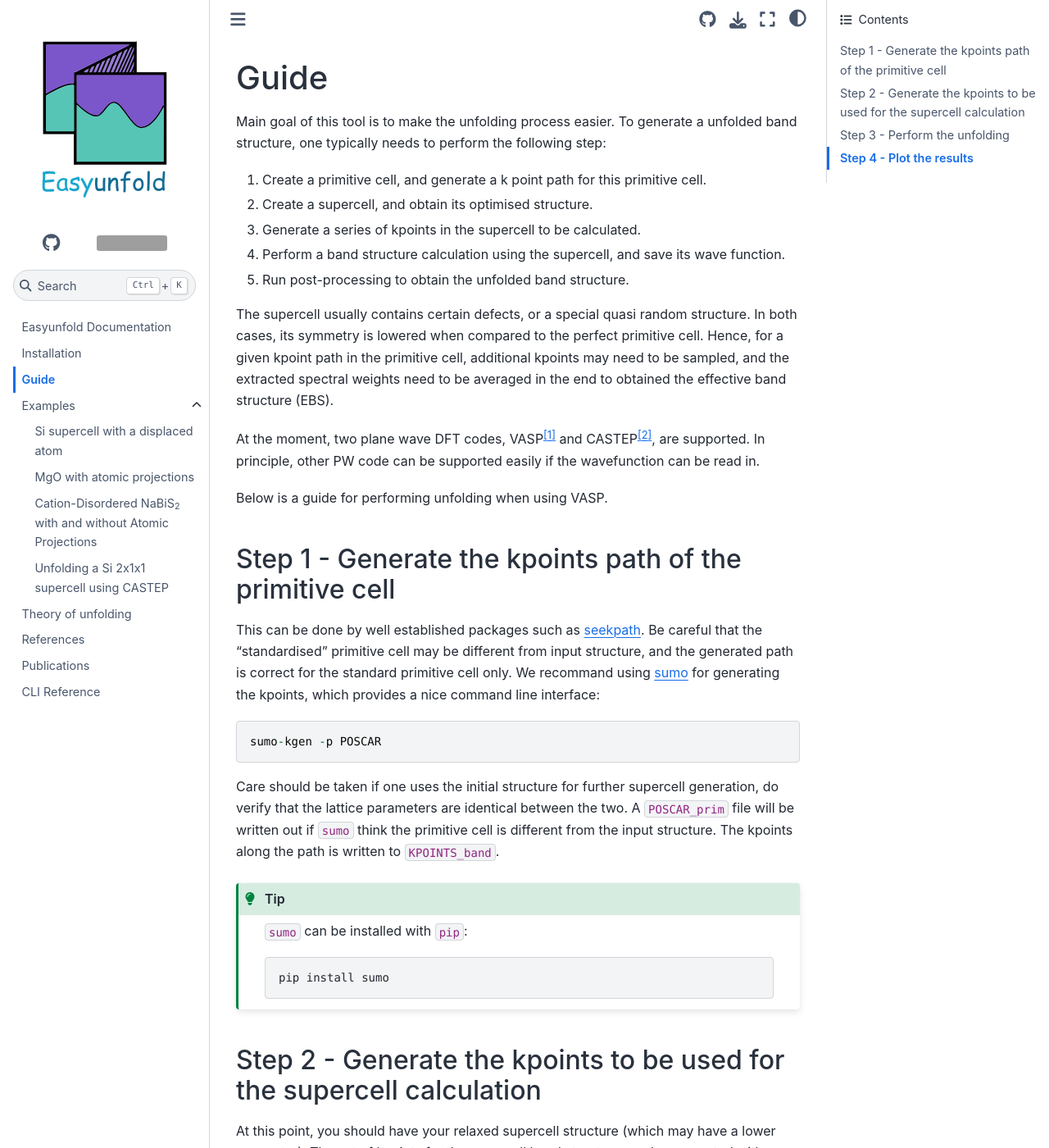
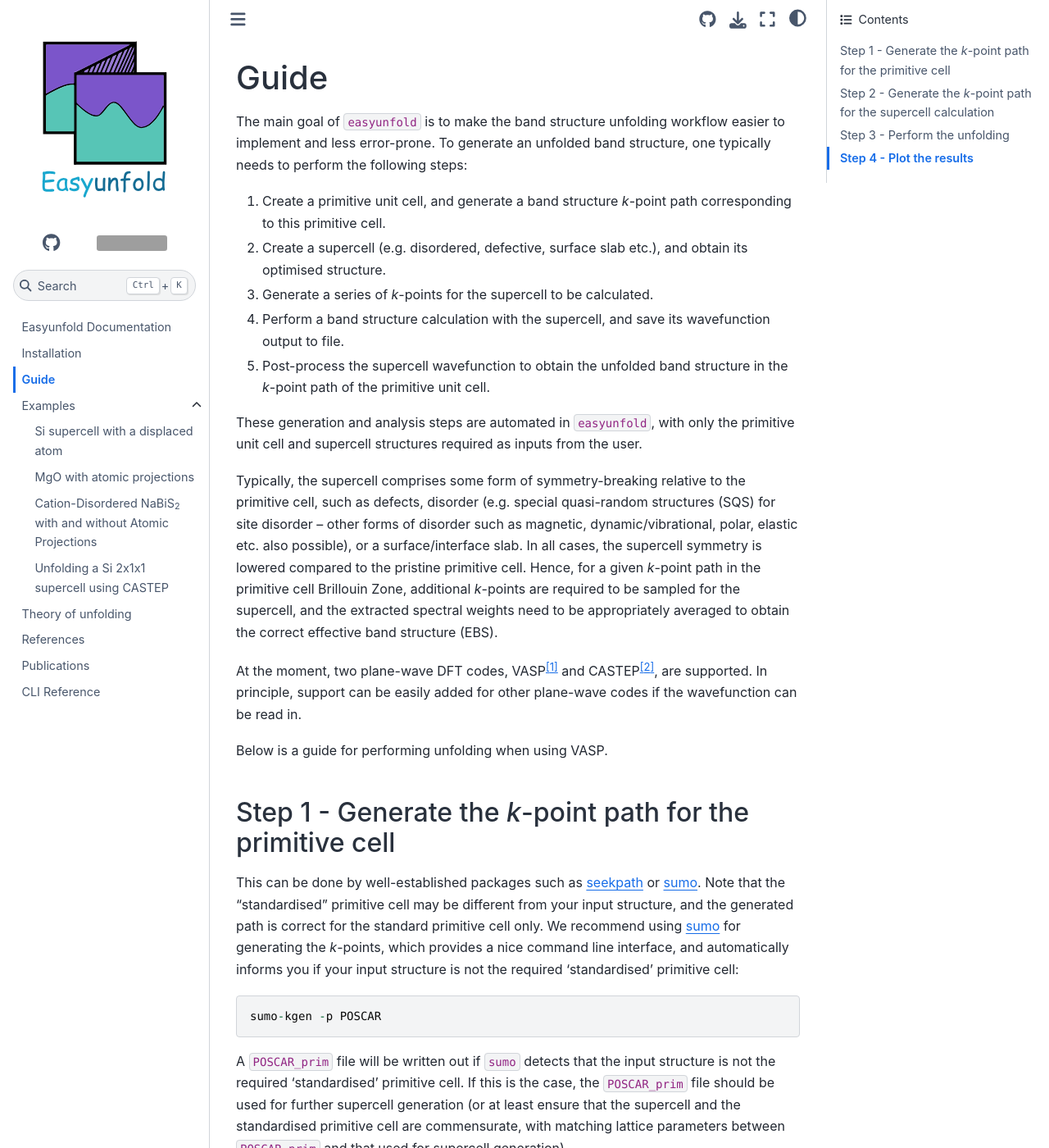
Before and after one commit to SMTG-Bham/easyunfold, a Sphinx documentation site: the page built from docs/guide.md, in a window 1280 px wide and 1400 px high. Shown: the whole window at 82% size. Built offline with Sphinx 7.4.7 and the Sphinx Book theme 1.1.4, drawn with Linux system fonts in a browser that asks for light colours; pages that are not in the unit, such as notebooks, are missing from menus; some of the changed text lies outside the part shown; grey boxes are pictures that could not be loaded.

Commit message:
Update `Guide` docs

````diff
--- a/docs/guide.md
+++ b/docs/guide.md
@@ -1,39 +1,56 @@
 # Guide
 
-Main goal of this tool is to make the unfolding process easier.
-To generate a unfolded band structure, one typically needs to perform the following step:
+The main goal of `easyunfold` is to make the band structure unfolding workflow easier to implement and
+less error-prone. To generate an unfolded band structure, one typically needs to perform the following
+steps:
 
-1. Create a primitive cell, and generate a k point path for this primitive cell.
-2. Create a supercell, and obtain its optimised structure.
-3. Generate a series of kpoints in the supercell to be calculated.
-4. Perform a band structure calculation using the supercell, and save its wave function.
-5. Run post-processing to obtain the unfolded band structure.
+1. Create a primitive unit cell, and generate a band structure _k_-point path corresponding to this
+   primitive cell.
+2. Create a supercell (e.g. disordered, defective, surface slab etc.), and obtain its optimised structure.
+3. Generate a series of _k_-points for the supercell to be calculated.
+4. Perform a band structure calculation with the supercell, and save its wavefunction output to file.
+5. Post-process the supercell wavefunction to obtain the unfolded band structure in the _k_-point path
+   of the primitive unit cell.
 
-The supercell usually contains certain defects, or a special quasi random structure.
-In both cases, its symmetry is lowered when compared to the perfect primitive cell.
-Hence, for a given kpoint path in the primitive cell, additional kpoints may need to be sampled, and the extracted spectral weights need to be averaged in the end to obtained the effective band structure (EBS).
+These generation and analysis steps are automated in `easyunfold`, with only the primitive unit cell and
+supercell structures required as inputs from the user.
 
+Typically, the supercell comprises some form of symmetry-breaking relative to the primitive cell, such
+as defects, disorder (e.g. special quasi-random structures (SQS) for site disorder – other forms of
+disorder such as magnetic, dynamic/vibrational, polar, elastic etc. also possible), or a surface/interface
+slab.
+In all cases, the supercell symmetry is lowered compared to the pristine primitive cell.
+Hence, for a given _k_-point path in the primitive cell Brillouin Zone, additional _k_-points are
+required to be sampled for the supercell, and the extracted spectral weights need to be appropriately
+averaged to obtain the correct effective band structure (EBS).
 
-At the moment, two plane wave DFT codes, VASP[^vasp] and CASTEP[^castep], are supported. In principle, other PW code can be supported easily if the wavefunction can be read in.
+At the moment, two plane-wave DFT codes, VASP[^vasp] and CASTEP[^castep], are supported. In principle,
+support can be easily added for other plane-wave codes if the wavefunction can be read in.
 
 Below is a guide for performing unfolding when using VASP.
 
-## Step 1 - Generate the kpoints path of the primitive cell
+## Step 1 - Generate the _k_-point path for the primitive cell
 
-This can be done by well established packages such as [seekpath](https://www.materialscloud.org/work/tools/seekpath).
-Be careful that the "standardised" primitive cell may be different from input structure,
+This can be done by well-established packages such as
+[seekpath](https://www.materialscloud.org/work/tools/seekpath) or
+[sumo](https://github.com/SMTG-UCL/sumo).
+Note that the "standardised" primitive cell may be different from your input structure,
 and the generated path is correct for the standard primitive cell only.
-We recommand using [sumo](https://github.com/SMTG-UCL/sumo) for generating the kpoints, which provides a nice command line interface:
+We recommend using [sumo](https://github.com/SMTG-UCL/sumo) for generating the _k_-points, which provides
+a nice command line interface, and automatically informs you if your input structure is not the required
+'standardised' primitive cell:
 
 ```
 sumo-kgen -p POSCAR
 ```
 
+A `POSCAR_prim` file will be written out if `sumo` detects that the input structure is not the required
+'standardised' primitive cell. If this is the case, the `POSCAR_prim` file should be used for further
+supercell generation (or at least ensure that the supercell and the standardised primitive cell are
+commensurate, with matching lattice parameters between `POSCAR_prim` and that used for supercell
+generation).
 
-
-Care should be taken if one uses the initial structure for further supercell generation, do verify that the lattice parameters are identical between the two.
-A `POSCAR_prim` file will be written out if `sumo` think the primitive cell is different from the input structure.
-The kpoints along the path is written to `KPOINTS_band`.
+The _k_-point path is written to `KPOINTS_band`.
 
 :::{tip}
 `sumo` can be installed with `pip`:
@@ -44,76 +61,101 @@ pip install sumo
 
 :::
 
-## Step 2 - Generate the kpoints to be used for the supercell calculation
+## Step 2 - Generate the _k_-point path for the supercell calculation
 
-At this point, you should have your relaxed supercell structure (which may have a lower symmetry).
-The set of kpoints for the supercell band structure can be generated with:
+At this point, you should have your relaxed supercell structure (which likely has a lower symmetry than
+the pristine primitive unit cell).
+The set of _k_-points for the supercell band structure can be generated with:
 
 ```
 easyunfold generate primitive/POSCAR supercell/POSCAR primitive/KPOINTS_band --matrix "2 2 2"
 ```
 
-for hybrid functional calculations, it an be useful to split the kpoints into multiple calculations for reduced costs or memory consumptions.
+If an `IBZKPT` file is provided, its _k_-points will be included with their original weights, and all
+_k_-points included by `easyunfold` will be zero-weighted. This is necessary for hybrid functional
+calculations where the electronic minimisation must be conducted self-consistently (e.g. `ICHARG<10`),
+as discussed on the
+[VASPwiki](https://www.vasp.at/wiki/index.php/Band-structure_calculation_using_hybrid_functionals)
 
+For hybrid DFT calculations, it can be useful to split the _k_-points into multiple calculations to
+reduce the computational overhead and/or memory consumption, and this can be done with the
+`--nk-per-split` option, e.g.:
+
+```
+easyunfold generate primitive/POSCAR supercell/POSCAR primitive/KPOINTS_band --matrix "2 2 2" --nk-per-split 60
+```
+This will generate files named as `KPOINTS_easyunfold_001`, `KPOINTS_easyunfold_002`, each containing
+60 _k_-points.
+
+See the help message with `easyunfold generate -h` for more details.
 Note that the `--matrix` input is for setting the transformation matrix such that
 
 ```
 cell_super = M @ cell_primitive
 ```
 
-where `cell_super` and `cell_primitive` are (3,3) matrix made of **row vectors**.
+where `cell_super` and `cell_primitive` are (3,3) matrices made of **row vectors**.
 If `M` is non-diagonal, all nine elements must be passed in a row-major order.
 
-It is possible to omit `--matrix`` if the supercell is perfectly commensurate with the primitive cell.
-This can be the case if the supercell calculation did not undergo cell relaxation.
+The `--matrix` argument may be omitted (and automatically detected by `easyunfol`) if the supercell is
+perfectly commensurate with the primitive cell, which is the case if the supercell calculation did not
+undergo cell relaxation (typically the case for defect calculations).
 
-If cell relaxation did take place, it is important to note that the unfolded band structure is not for exact  original primitive cell, but for a primitive cell deformed in a similar way as the supercell.
+If cell relaxation did take place, it is important to note that the unfolded band structure does not
+correspond exactly to the Brillouin Zone of the original primitive cell, but to that of a primitive cell
+deformed in a similar way to the supercell relaxation.
 
-A `easyunfold.json` file will be written which contains the information of the unfolding.
-The kpoints needed to be calculated for the supercell is written to a file named `KPOINTS_easyunfold`.
-It is possible to change the name `easyunfold` by passing a explicit tag with the command line `--out-file`.
+An `easyunfold.json` file will be written which contains the information of the _k_-point unfolding
+calculation. The supercell _k_-points to be calculated are written to a file named `KPOINTS_easyunfold`.
+It is possible to change the name `easyunfold` by passing an explicit tag with the `--out-file` option.
 
-For hybrid functional calculations, you may want to split the kpoints into multiple calculations:
 
-```
-easyunfold generate primitive/POSCAR supercell/POSCAR primitive/KPOINTS_band --matrix "2 2 2" --scf-kpoints IBZKPT --nk-per-split 60
-```
-
-This will generate files named as `KPOINTS_easyunfold_001`, `KPOINTS_easyunfold_002`, each containing 60 kpoints.
-If a `IBZKPT` file is the provided, its kpoints will be included with their original weights,  and all of the kpoints included by easyunfold will be zero-weighted.
-This is necessary for hybrid functional calculations where the electronic minimisation must be conducted self-consistently (e.g. `ICHARG<10`).
 
 :::{tip}
 
 Input files for CASTEP can be generated with option `--code castep`.
-In this case, the `<seed>.cell` file should be passed containing the primitive cell kpoints that are
+In this case, the `<seed>.cell` file should be passed containing the primitive cell _k_-points that are
 stored under the `spectral_kpoints_list` block.
-The `cell` file of the supercell structure will be used as a template for generating a single `cell` file containing the
-supercell kpoints stored under the `spectral_kpoints_list` block.
-The choice of the DFT code is stored in the data file (`easyunfold.json`) and will be used automatically the later steps.
+The `cell` file of the supercell structure will be used as a template for generating a single `cell`
+file containing the supercell _k_-points stored under the `spectral_kpoints_list` block.
+The choice of the DFT code is stored in the data file (`easyunfold.json`) and will be used
+automatically in later steps.
 
 :::
 
 
 ## Step 3 - Perform the unfolding
 
-At this point, a supercell calculation should be completed with a `WAVECAR` (containing the plane wave coefficients) written containing all of the kpoints in the `KPOINTS_easyunfold` file generated.
-This is typically a non self-consistent calculation with `ICHARG=11` for standard DFT, or a self-consistent calculation with zero-weighted kpoints if hybrid functional is used.
+At this point, a supercell calculation should be completed with a `WAVECAR` (containing the plane wave
+coefficients) written, containing all the _k_-points in the generated `KPOINTS_easyunfold` file.
+This is typically a non-self-consistent calculation with `ICHARG=11` for standard (LDA/GGA) DFT, or a
+self-consistent calculation with zero-weighted _k_-points if hybrid functionals are used (see
+[VASPwiki](https://www.vasp.at/wiki/index.php/Band-structure_calculation_using_hybrid_functionals)).
 
-To compute the spectral weights, run the following command:
+To compute the spectral weights, we run the following command:
 
 ```
 easyunfold unfold calculate WAVECAR
 ```
 
-This command compute the spectral weight and save them into the  `easyunfold.json` file.
-You can load the `easyunfold.json` file to read the spectral weights manually, or proceed with the command line interface to generate a plot.
+This command computes the spectral weights and save them to the `easyunfold.json` file.
+You can load the `easyunfold.json` file to read the spectral weights manually, or proceed with the
+command line interface to generate a plot.
+
+If the _k_-points have been split into multiple calculations (for example, for those involving hybrid
+functionals), all wave function files (e.g. `WAVECAR` for VASP) need to be passed:
+
+```
+easyunfold unfold calculate calc1/WAVECAR calc2/WAVECAR
+```
+
+For large `WAVECAR`s, it may take some time to parse and compute the weights.
 
 :::{tip}
 
-Wave functions (plane wave coefficients) in a CASTEP spectral calculation is stored in the `<seed>.orbitals` file,
-and the `<seed>.check` file only contains the wave function for the self-consistent field calculation.
-Note that the former is not written by default, and needs to be turned on by setting:
+Wave functions (plane wave coefficients) in a CASTEP spectral calculation are stored in the `<seed>.
+orbitals` file, and the `<seed>.check` file only contains the wave function for the self-consistent field
+calculation. Note that the former is not written by default, and needs to be turned on by setting:
 
 ```
 write_orbitals : true
@@ -123,14 +165,6 @@ in the `<seed>.param` file.
 
 :::
 
-If the kpoints has been split into multiple calculations (for example, for those involving hybrid functional), all of the wave function (e.g. `WAVECAR` for VASP) files need to be passed:
-
-```
-easyunfold unfold calculate calc1/WAVECAR calc2/WAVECAR
-```
-
-For large `WAVECAR`, it may take some time to parse and compute the weights.
-
 ## Step 4 - Plot the results
 
 Simply do:
@@ -139,8 +173,20 @@ Simply do:
 easyunfold unfold plot
 ```
 
-to generate a plot of the spectral function.
-It is possible to further customise the plot though command line arguments - see the help with `easyunfold unfold plot --help`.
+to generate a plot of the spectral function, giving an output like this:
+
+```{figure} ../examples/NaBiS2/NaBiS2_unfold-plot.png
+:alt: NaBiS2 unfolded band structure
+:width: 400px
+Unfolded band structure of $\ce{NaBiS2}$
+```
+
+It is possible to further customise the plot though command line arguments - see the help message with
+`easyunfold unfold plot --help`, with outputs like:
+
+BuPu `cmap`        |                     viridis `cmap`                      |  atom-projected
+:-------------------------:|:-------------------------------------------------------:|:-------------------------:
+![](../examples/NaBiS2/NaBiS2_unfold-plot_BuPu.png)  | ![](../examples/NaBiS2/NaBiS2_unfold-plot_viridis.png)  |  ![](../examples/NaBiS2/NaBiS2_unfold-plot_proj.png)
 
 
 [^vasp]: https://www.vasp.at
````
